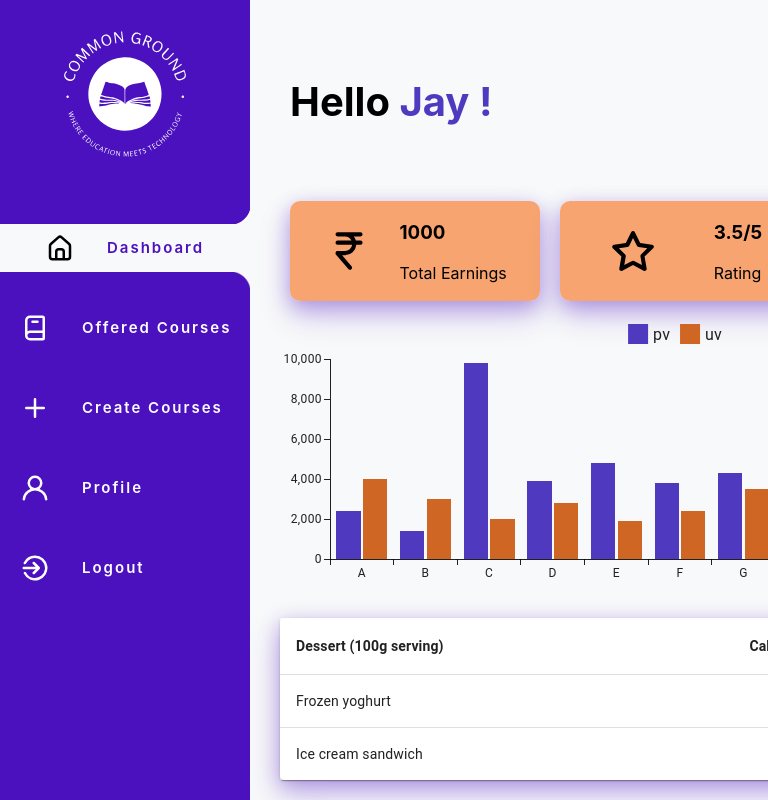
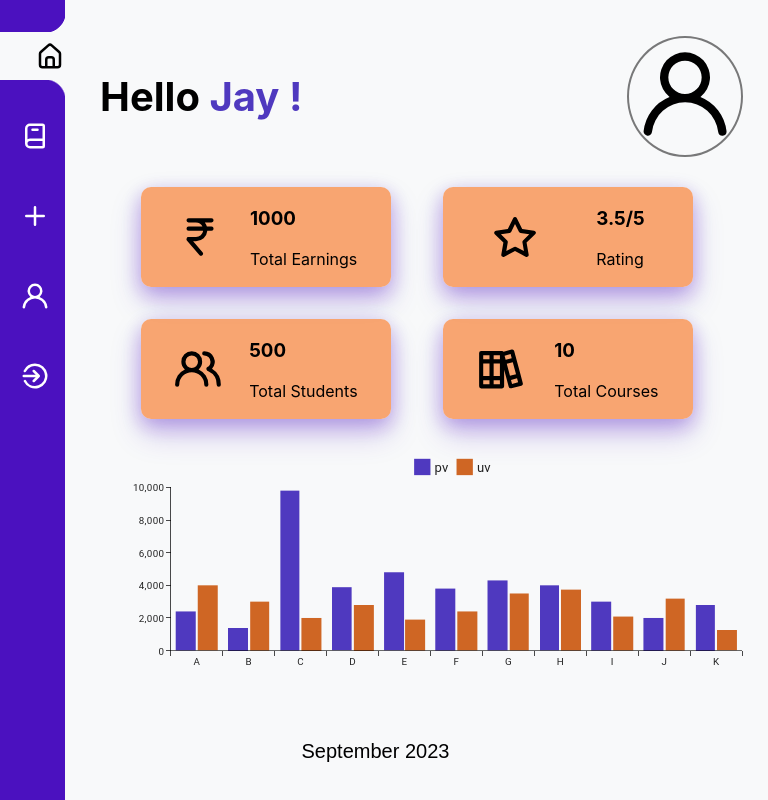
Before and after one commit to Jaysanghani08/Common_Ground, a React (Create React App) app: page /educator/dashboard in a window 768 px wide. Built offline with nearby package versions, Linux system fonts and the light colour scheme.

Commit message:
Added Responsiveness Of Website

```diff
--- a/src/pages/Educator/Dashboard/Cards/Cards.css
+++ b/src/pages/Educator/Dashboard/Cards/Cards.css
@@ -38,3 +38,14 @@
     gap: 2rem;
 }
 }
+@media (min-width: 601px) and (max-width: 1200px){
+    .cards {
+        /* width: 100%; */
+        display: flex;
+        justify-content: center;
+        flex-wrap: wrap;
+        align-items: center;
+        flex-direction: row;
+        gap: 2rem;
+    }
+}
--- a/src/pages/Educator/Dashboard/EduDashboard.css
+++ b/src/pages/Educator/Dashboard/EduDashboard.css
@@ -65,3 +65,13 @@
         margin: auto;
     }
 }
+
+@media (min-width: 601px) and (max-width: 1200px){
+    .maindash {
+        padding: 15px 25px;
+        overflow-y: scroll;
+    }
+    .calendar{
+        margin: auto;
+    }
+}
--- a/src/pages/Educator/Dashboard/Graph/Graph.css
+++ b/src/pages/Educator/Dashboard/Graph/Graph.css
@@ -3,7 +3,13 @@
     .css-q3wnbe-MuiResponsiveChart-container{
     width: auto;
 }
+}
 
+@media (min-width: 601px) and (max-width: 1200px) {
+    .css-q3wnbe-MuiResponsiveChart-container>svg {
+        width: 100%;
+        height: 100%;
+        margin-left: 80px;
 
-
+    }
 }
--- a/src/pages/Educator/Dashboard/Graph/Graph.js
+++ b/src/pages/Educator/Dashboard/Graph/Graph.js
@@ -20,21 +20,18 @@ const xLabels = [
 
 export default function SimpleBarChart() {
   useEffect(() => {
-    const mediaQuery = window.matchMedia('(max-width: 600px)');
+    const mediaQuery = window.matchMedia('(max-width: 600px), (min-width: 601px) and (max-width: 1200px)');
 
     function handleMediaQueryChange(event) {
-      // When the media query condition is met, update the width to 'auto'
       const chartContainer = document.querySelector('.css-q3wnbe-MuiResponsiveChart-container');
       chartContainer.style.width = event.matches ? 'auto' : '800px';
     }
 
-    // Initial setup
+
     handleMediaQueryChange(mediaQuery);
 
-    // Add a listener to update the width when the media query condition changes
     mediaQuery.addEventListener('change', handleMediaQueryChange);
 
-    // Clean up the listener when the component unmounts
     return () => {
       mediaQuery.removeEventListener('change', handleMediaQueryChange);
     };
--- a/src/pages/Educator/Dashboard/Sidebar/Sidebar.css
+++ b/src/pages/Educator/Dashboard/Sidebar/Sidebar.css
@@ -110,3 +110,19 @@ img{
 
     }
 }
+
+@media (min-width: 601px) and (max-width: 1200px){
+    .menuItem>span{
+        display: none;
+    }
+    .logo-hidden {
+        display: none;
+    }
+    .active{
+        padding-left: 55px;
+        margin-left: -20px;
+    }
+    .Sidebar{
+       width: 80px;
+    }
+}
--- a/src/pages/Educator/Dashboard/Sidebar/Sidebar.js
+++ b/src/pages/Educator/Dashboard/Sidebar/Sidebar.js
@@ -27,8 +27,8 @@ function Sidebar() {
             <motion.span className="Sidebar" variants={sidebarVariants} animate={window.innerWidth <= 768 ? `${expanded}` : ''}>
 
                 {/* {logo} */}
-                <div className="logo">
-                    <img src={Logo} style={{color : '#fff'}}></img>
+                <div className="logo logo-hidden">
+                    <img src={Logo} style={{color : '#fff'}} alt='logo'></img>
 
                 </div>
                 <div className="menu">
```
